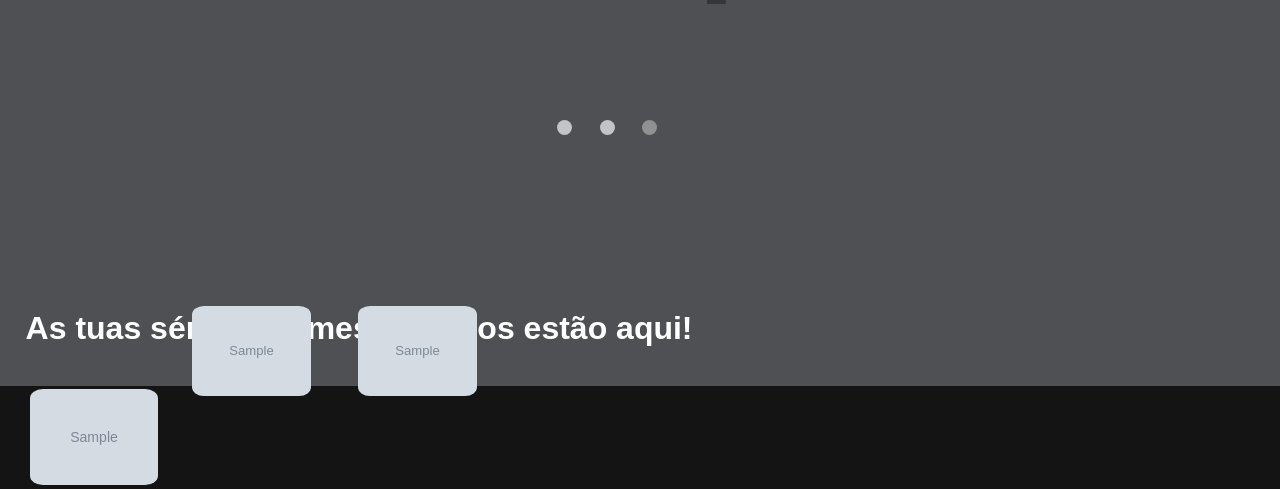
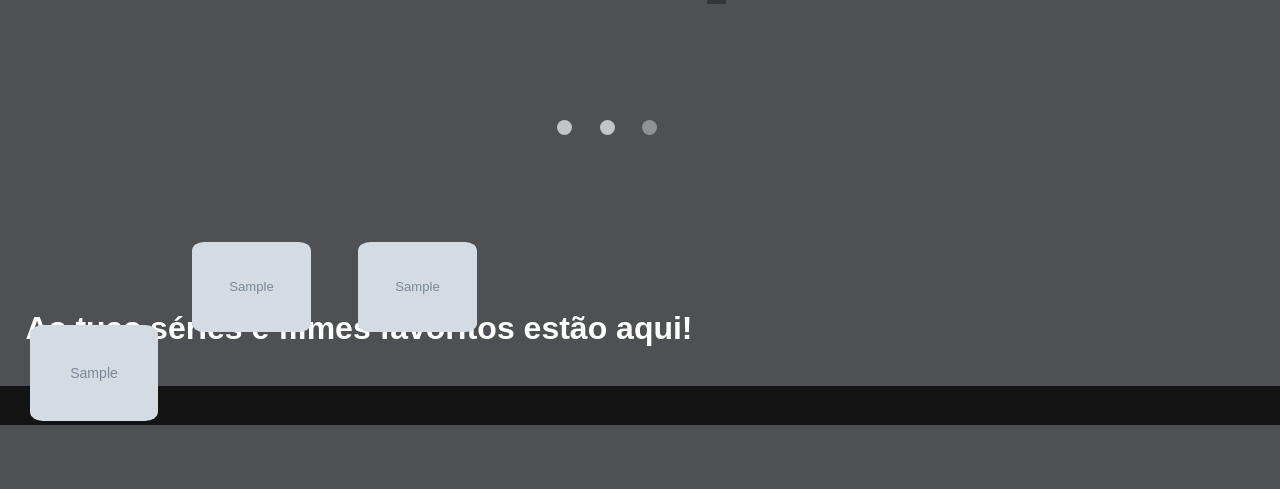
Before and after one commit to miguelcosta03/WatchIt, a Flask app: template code/templates/mainPage.html in a window 1280 px wide; the page is wider, and only the part inside the window is pictured. Shown: the part 664-1153 px from the top of that part. After the commit the page ends 1089 px from the top of that part, so only its background shows below. Run offline with Flask 2, Linux system fonts and the light colour scheme; the template is opened without the code that fills it: most values are stand-ins (such as "Sample title", 1, 10 or a date in 2020); grey boxes marked "Sample" are stand-in pictures.

Commit message:
- Modificado posicionamento dos cards das capas das séries.

```diff
--- a/code/static/styles/series.css
+++ b/code/static/styles/series.css
@@ -4,7 +4,7 @@
     transition: 0.3s;
     width: 10%;
     margin-left: 30px;
-    margin-top: 15%;
+    margin-top: 10%;
     border-radius: 10%;
     opacity: 100%;
   }
```
